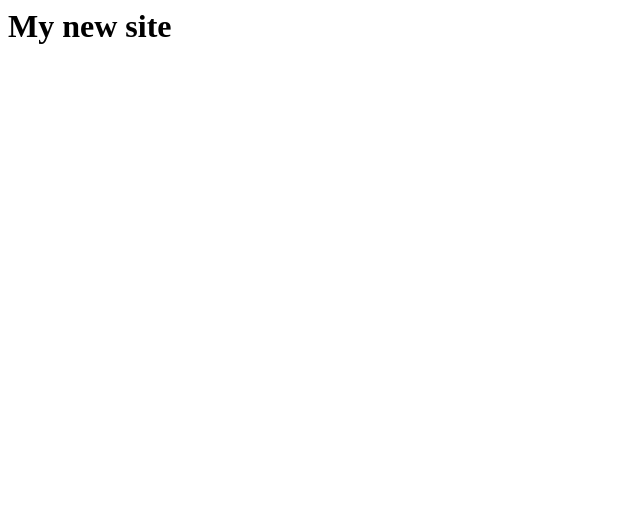
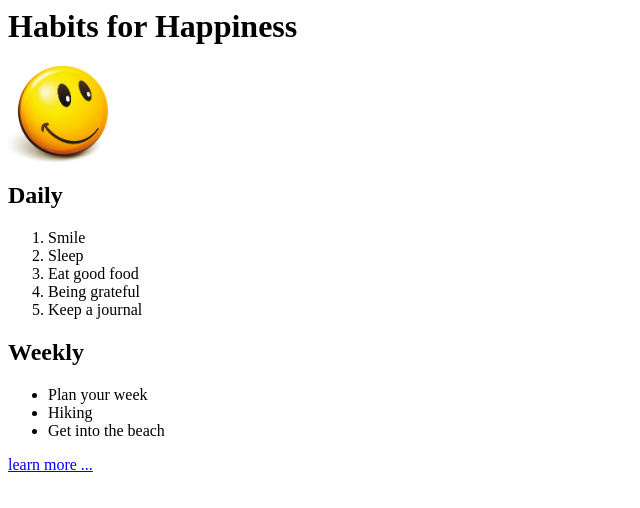
Before and after one commit to henrymora/firstproject, a plain HTML site: page index.html in a window 1280 px wide. Shown: the whole page, without its empty margins (0-640 px from the left). Drawn offline with Linux system fonts and the light colour scheme.

Commit message:
Adding text and images to the project

```diff
--- a/index.html
+++ b/index.html
@@ -3,10 +3,27 @@
     <meta charset="UTF-8">
     <meta http-equiv="X-UA-Compatible" content="IE=edge">
     <meta name="viewport" content="width=device-width, initial-scale=1.0">
-    <title>Document</title>
+    <title>Welcome to my world</title>
 </head>
 <body>
-    <h1>My new site</h1>
-
-</body>
+<div>
+    <h1>Habits for Happiness</h1>
+    <img src="smile.jpg" alt="smiley face" width="100">
+    <h2>Daily</h2>
+    <ol>
+        <li>Smile</li>
+        <li>Sleep</li>
+        <li>Eat good food</li>
+        <li>Being grateful</li>
+        <li>Keep a journal</li>
+    </ol>
+</div>
+    <h2>Weekly</h2>
+    <ul>
+        <li>Plan your week</li>
+        <li>Hiking</li>
+        <li>Get into the beach</li>
+    </ul>
+<p> <a href="https://www.healthline.com/health/how-to-be-happy#weekly-habits"> learn more ...</a></p>
+ </body>
 </html>
```
Also changed, not shown: hello.html (added, +4 -0 lines), smile.jpg (added).
